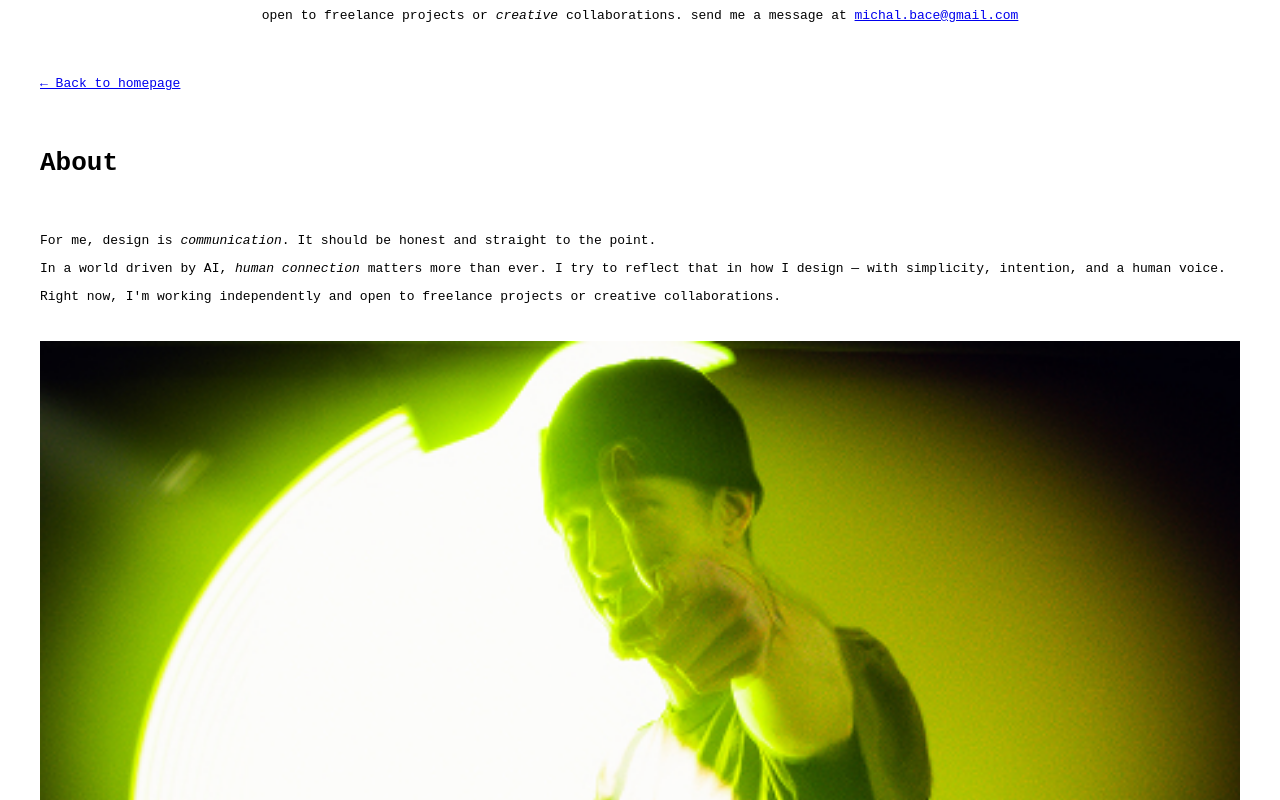
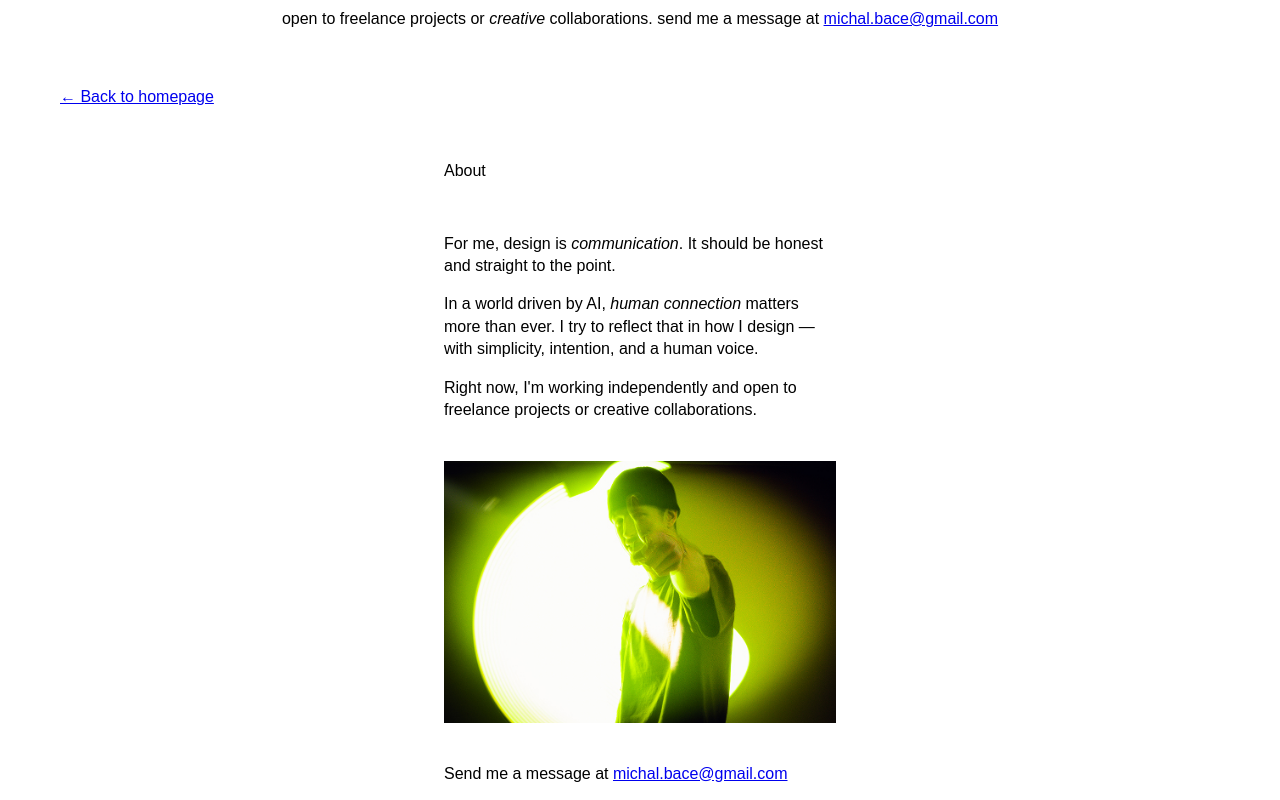
Before and after one commit to bacemichal/staging, a plain HTML site: page about.html in a window 1280 px wide. Shown: the top 800 px of the page. Drawn offline with Linux system fonts and the light colour scheme.

Commit message:
typografia

```diff
--- a/about.html
+++ b/about.html
@@ -22,7 +22,7 @@
 
 
     <main class="section-about">
-        <div class="container">
+        <div class="container-sm">
             <div class="about-wrapper">
                 <h1>About</h1>
                 <div class="text-wrapper">
@@ -48,6 +48,6 @@
 
     </footer>
 
-    <script src="js/copy-email.js"></script>
+    <script src="./js/copy-email.js"></script>
 </body>
 </html>
--- a/css/styles.css
+++ b/css/styles.css
@@ -1,5 +1,25 @@
+:root {
+  --ff-base: sans-serif;
+  --fs-base: 1rem;
+  --fw-base: 400;
+  --lh-base: 1.4;
+}
+
 body {
-    font-family: monospace;
+    font-family: var(--ff-base);
+    font-size: var(--fs-base);
+    line-height: var(--lh-base);
+}
+
+h1, h2, h3 {
+    font-family: var(--ff-base);
+    font-size: var(--fs-base);
+    font-weight: var(--fw-base)
+}
+
+
+* {
+  box-sizing: border-box;
 }
 
 img {
@@ -8,6 +28,12 @@ img {
 
 .container {
     max-inline-size: 75rem;
+    margin-inline: auto;
+    padding-inline: 1.25rem;
+}
+
+.container-sm {
+    max-inline-size: 27rem;
     margin-inline: auto;
     padding-inline: 1.25rem;
 }
@@ -65,3 +91,10 @@ img {
     .grid {
     grid-template-columns: 1fr;
   }
+    .container {
+    padding-inline: .75rem;
+    }
+
+    .container-sm {
+    padding-inline: .75rem;
+    }
```
Also changed, not shown: index.html (+3 -3 lines).
